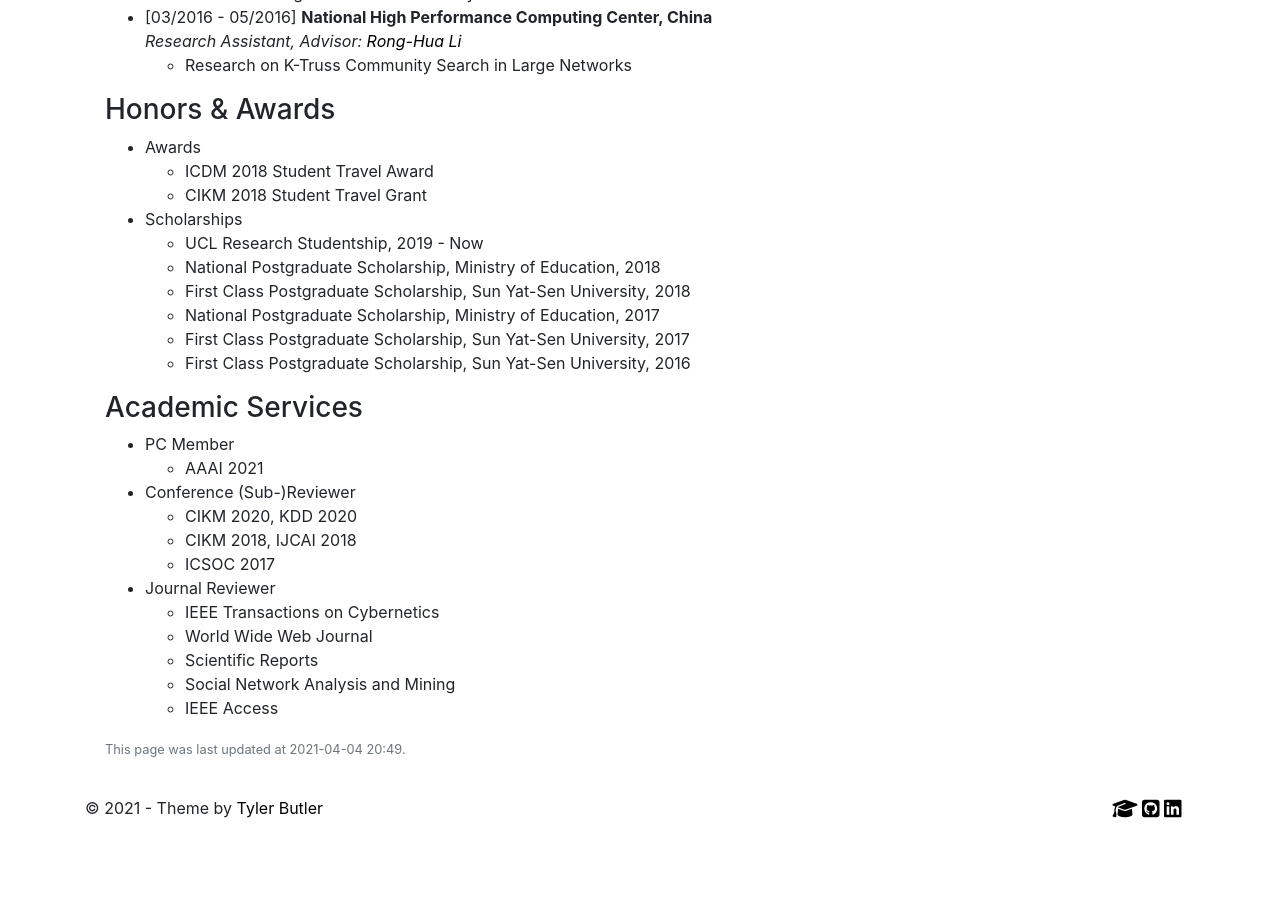
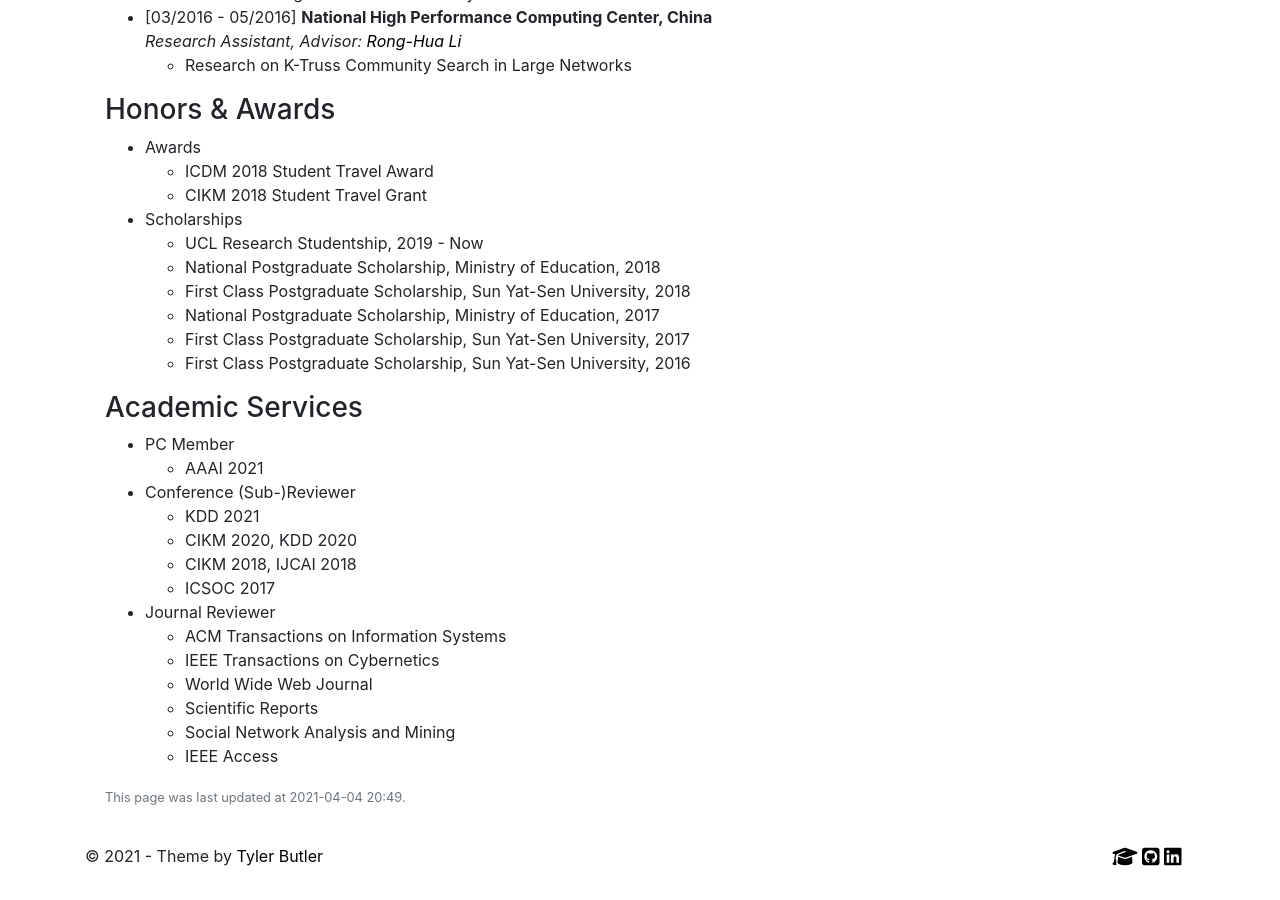
Before and after one commit to smartyfh/marvelous-mars-26de4, a Jekyll site: the page built from pages/about.md, in a window 1280 px wide and 900 px high, scrolled down 840 px. Built offline with Jekyll 4.4.1, drawn with Linux system fonts in a browser that asks for light colours; nearby versions of some CDN libraries; comment, search, counter and statistics services are not loaded; before the commit the page ends 1692 px from its top, so only the background shows below that.

Commit message:
Update about.md

```diff
--- a/pages/about.md
+++ b/pages/about.md
@@ -65,11 +65,13 @@ last-updated: 2020-10-30 5:55 PM
   - AAAI 2021
 
 + Conference (Sub-)Reviewer
+  - KDD 2021
   - CIKM 2020, KDD 2020
   - CIKM 2018, IJCAI 2018
   - ICSOC 2017
 
 + Journal Reviewer
+  - ACM Transactions on Information Systems
   - IEEE Transactions on Cybernetics
   - World Wide Web Journal
   - Scientific Reports
```
